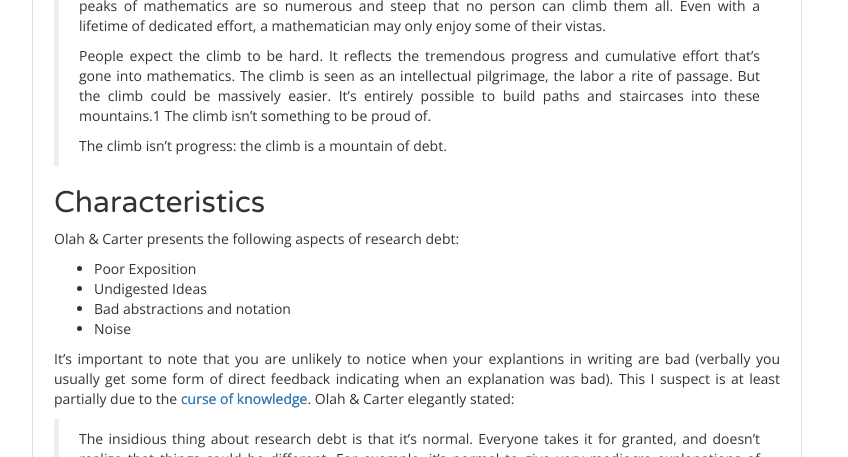
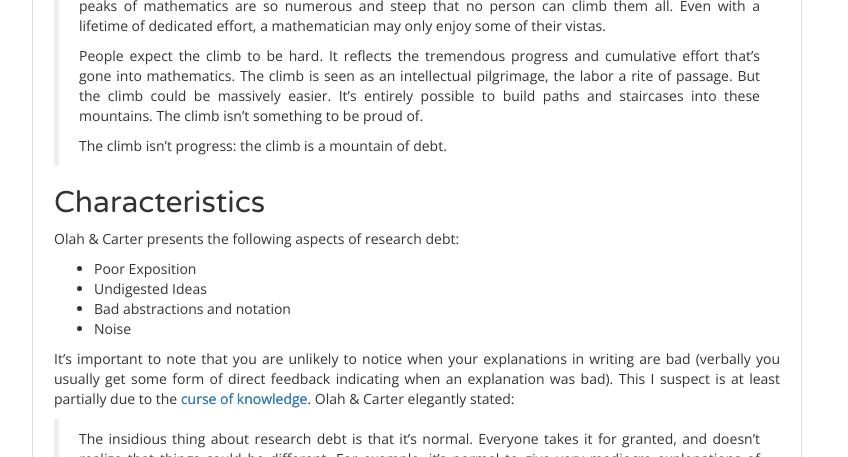
Before and after one commit to ErikBjare/ErikBjare.github.io, a Jekyll site: the page built from _wiki/research-debt.md, in a window 1280 px wide. Shown: the part 426-883 px from the top of the page, without its empty margins (223-1071 px from the left). Built offline with Jekyll 4.4.1, drawn with Linux system fonts in a browser that asks for light colours; nearby versions of some CDN libraries; comment, search, counter and statistics services are not loaded.

Commit message:
mostly spellchecking

```diff
--- a/_wiki/research-debt.md
+++ b/_wiki/research-debt.md
@@ -15,9 +15,9 @@ An intuitive summary of the phenomenon is probably best done by Olah & Carter:
 
 > For centuries, countless minds have climbed the mountain range of mathematics and laid new boulders at the top. Over time, different peaks formed, built on top of particularly beautiful results. Now the peaks of mathematics are so numerous and steep that no person can climb them all. Even with a lifetime of dedicated effort, a mathematician may only enjoy some of their vistas.
 >
-> People expect the climb to be hard. It reflects the tremendous progress and cumulative effort that’s gone into mathematics. The climb is seen as an intellectual pilgrimage, the labor a rite of passage. But the climb could be massively easier. It’s entirely possible to build paths and staircases into these mountains.1 The climb isn’t something to be proud of.
+> People expect the climb to be hard. It reflects the tremendous progress and cumulative effort that's gone into mathematics. The climb is seen as an intellectual pilgrimage, the labor a rite of passage. But the climb could be massively easier. It’s entirely possible to build paths and staircases into these mountains. The climb isn't something to be proud of.
 >
-> The climb isn’t progress: the climb is a mountain of debt.
+> The climb isn't progress: the climb is a mountain of debt.
 
 
 ## Characteristics
@@ -31,9 +31,9 @@ Olah & Carter presents the following aspects of research debt:
  - Bad abstractions and notation
  - Noise
 
-It's important to note that you are unlikely to notice when your explantions in writing are bad (verbally you usually get some form of direct feedback indicating when an explanation was bad). This I suspect is at least partially due to the [curse of knowledge](curse-of-knowledge). Olah & Carter elegantly stated:
+It's important to note that you are unlikely to notice when your explanations in writing are bad (verbally you usually get some form of direct feedback indicating when an explanation was bad). This I suspect is at least partially due to the [curse of knowledge](curse-of-knowledge). Olah & Carter elegantly stated:
 
-> The insidious thing about research debt is that it’s normal. Everyone takes it for granted, and doesn’t realize that things could be different. For example, it’s normal to give very mediocre explanations of research, and people perceive that to be the ceiling of explanation quality. On the rare occasions that truly excellent explanations come along, people see them as one-off miracles rather than a sign that we could systematically be doing better.
+> The insidious thing about research debt is that it's normal. Everyone takes it for granted, and doesn't realize that things could be different. For example, it’s normal to give very mediocre explanations of research, and people perceive that to be the ceiling of explanation quality. On the rare occasions that truly excellent explanations come along, people see them as one-off miracles rather than a sign that we could systematically be doing better.
 
 
 ## Relation to education
```
Also changed, not shown: _wiki/_personal-recommendation-engine-manifesto.md (+7 -5 lines), _wiki/amazing-oss.md (+1 -1 lines), _wiki/ethics-and-profit.md (+1 -1 lines), _wiki/quantified-self.md (+2 -2 lines), _wiki/to-write-about.md (+1 -1 lines).
